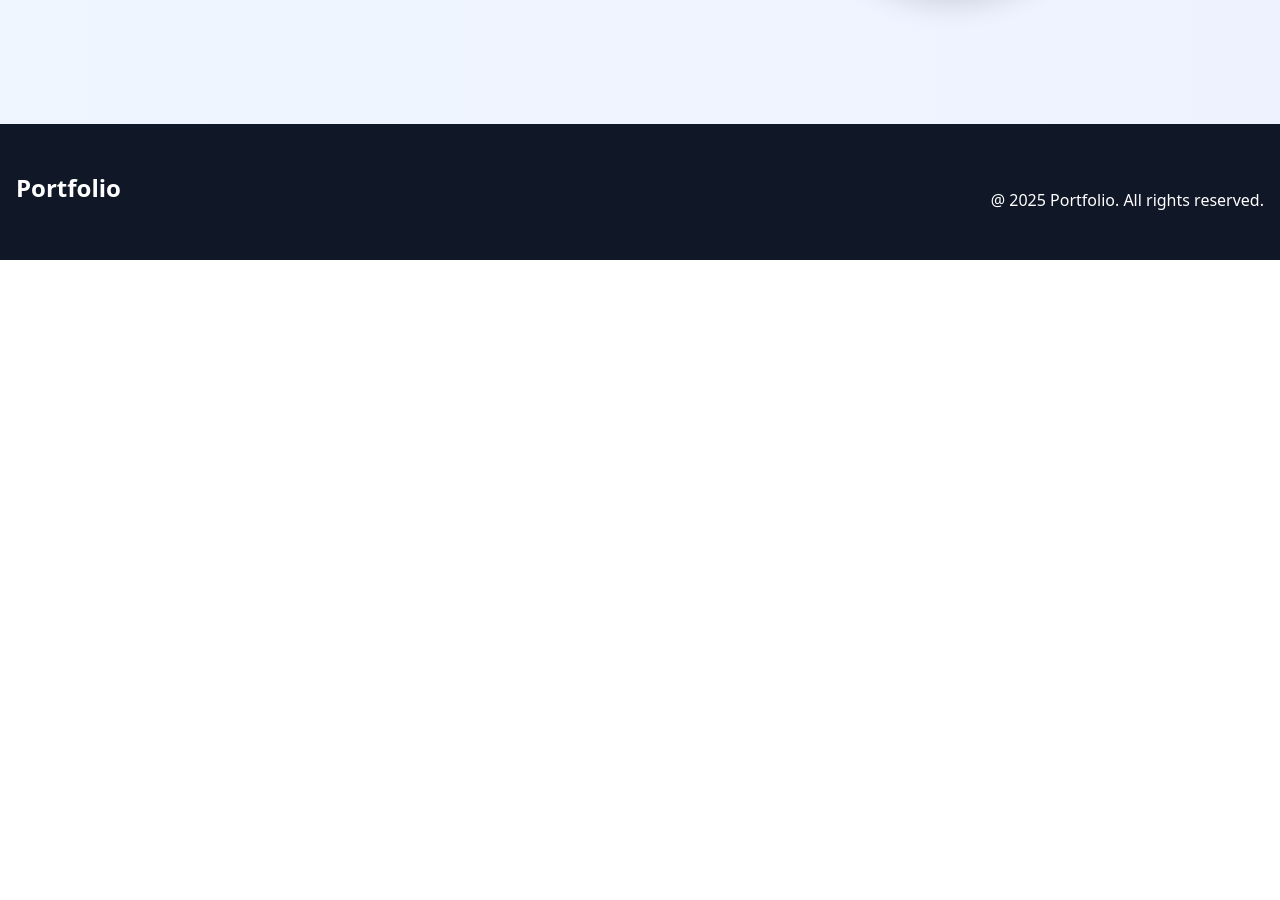
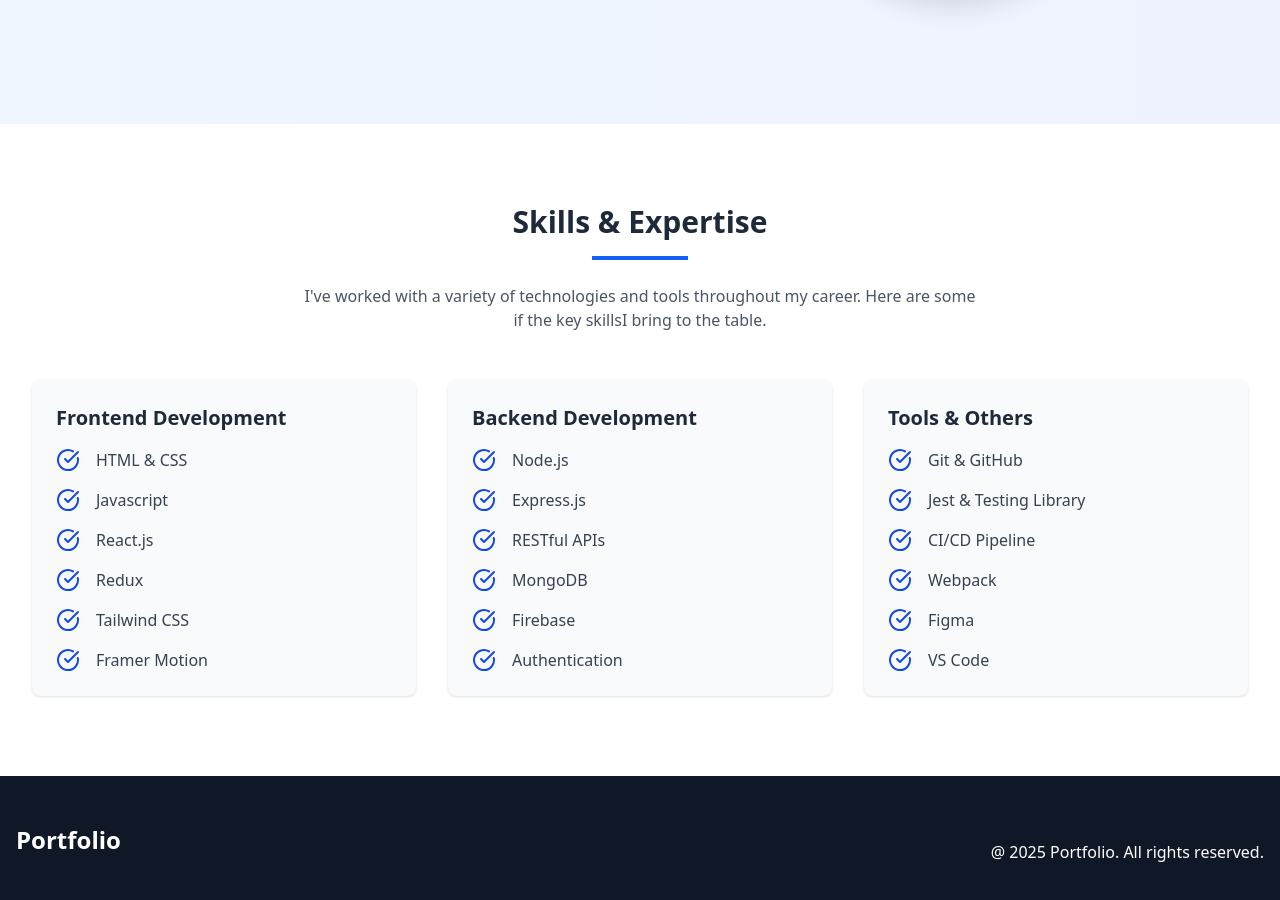
Before and after one commit to codewithmokone/portfolio-mernstack, a React (Vite) app in the folder portfolio-frontend/: page / in a window 1280 px wide. Shown: the part 520-1420 px from the top of the page. Before the commit the page ends 800 px from the top, so only its background shows below. Built offline with nearby package versions, Linux system fonts and the light colour scheme.

Commit message:
created card component for the skills component, installed lucide icons

```diff
--- a/portfolio-frontend/package.json
+++ b/portfolio-frontend/package.json
@@ -11,6 +11,7 @@
   },
   "dependencies": {
     "@tailwindcss/vite": "^4.1.8",
+    "lucide-react": "^0.513.0",
     "react": "^19.1.0",
     "react-dom": "^19.1.0",
     "tailwindcss": "^4.1.8"
--- a/portfolio-frontend/src/App.jsx
+++ b/portfolio-frontend/src/App.jsx
@@ -3,6 +3,7 @@ import './App.css'
 import { Header } from './components/Header'
 import { Footer } from './components/Footer'
 import { Hero } from './components/Hero'
+import { Skills } from './components/Skills'
 
 function App() {
 
@@ -11,6 +12,7 @@ function App() {
       <Header />
       <main>
         <Hero />
+        <Skills />
       </main>
       <Footer />
     </div>
--- /dev/null
+++ b/portfolio-frontend/src/components/Card.jsx
@@ -0,0 +1,47 @@
+import React from 'react'
+import { CheckCircleIcon, Globe } from 'lucide-react'
+
+export const Card = () => {
+    const skillsData = [
+        {
+            "skill_title": "Frontend Development",
+            "skills_list": ["HTML & CSS", "Javascript", "React.js", "Redux", "Tailwind CSS", "Framer Motion"],
+            "skill_icon": "<Globe size={24}/>"
+        },
+        {
+            "skill_title": "Backend Development",
+            "skills_list": ["Node.js", "Express.js", "RESTful APIs", "MongoDB", "Firebase", "Authentication"],
+            "skill_icon": "<Globe size={24}/>"
+        },
+        {
+            "skill_title": "Tools & Others",
+            "skills_list": ["Git & GitHub", "Jest & Testing Library", "CI/CD Pipeline", "Webpack", "Figma", "VS Code"],
+            "skill_icon": "<Globe size={24}/>"
+        },
+    ]
+
+
+    return (
+        <>
+            {skillsData.map((skill, index) => (
+                <div key={index} id='card' className='bg-gray-50 p-6 rounded-lg shadow-sm'>
+                    <h3 className='text-xl font-bold mb-4 text-gray-800 flex items-center'>
+                        {/* <span className='bg-blue-100 text-blue-800 p-2 rounded-full mr-3'>
+                            {skill.skill_icon}
+                        </span> */}
+                        {skill.skill_title}
+                    </h3>
+                    <ul className='space-y-4'>
+                        {skill.skills_list.map((skillset, index) => <li key={index} className='flex items-center'>
+                            <CheckCircleIcon size={24} className='text-blue-700' />
+                            <span className='text-gray-700 ml-4'>{skillset}</span>
+                            </li>
+                        )}
+                    </ul>
+
+
+                </div>
+            ))}
+        </>
+    )
+}
--- a/portfolio-frontend/src/components/Skills.jsx
+++ b/portfolio-frontend/src/components/Skills.jsx
@@ -1,9 +1,19 @@
 import React from 'react'
+import { Card } from './card'
 
 export const Skills = () => {
     return (
-        <div>
-
-        </div>
+        <section id='skills' className='py-20 bg-white'>
+            <div className='container mx-auto px-4 sm:px-6 lg:px-8'>
+                <div className='text-center mb-12'>
+                    <h2 className='text-3xl font-bold text-gray-800'>Skills & Expertise</h2>
+                    <div className='w-24 h-1 bg-blue-600 mx-auto mt-4 mb-6'></div>
+                    <p className='text-gray-600 max-w-2xl mx-auto'>I've worked with a variety of technologies and tools throughout my career. Here are some if the key skillsI bring to the table.</p>
+                </div>
+                <div className='grid grid-cols-1 md:grid-cols-3 gap-8'>
+                    <Card />
+                </div>
+            </div>
+        </section>
     )
 }
```
Also changed, not shown: 1 other file (tests, documents, lock files or other folders).
